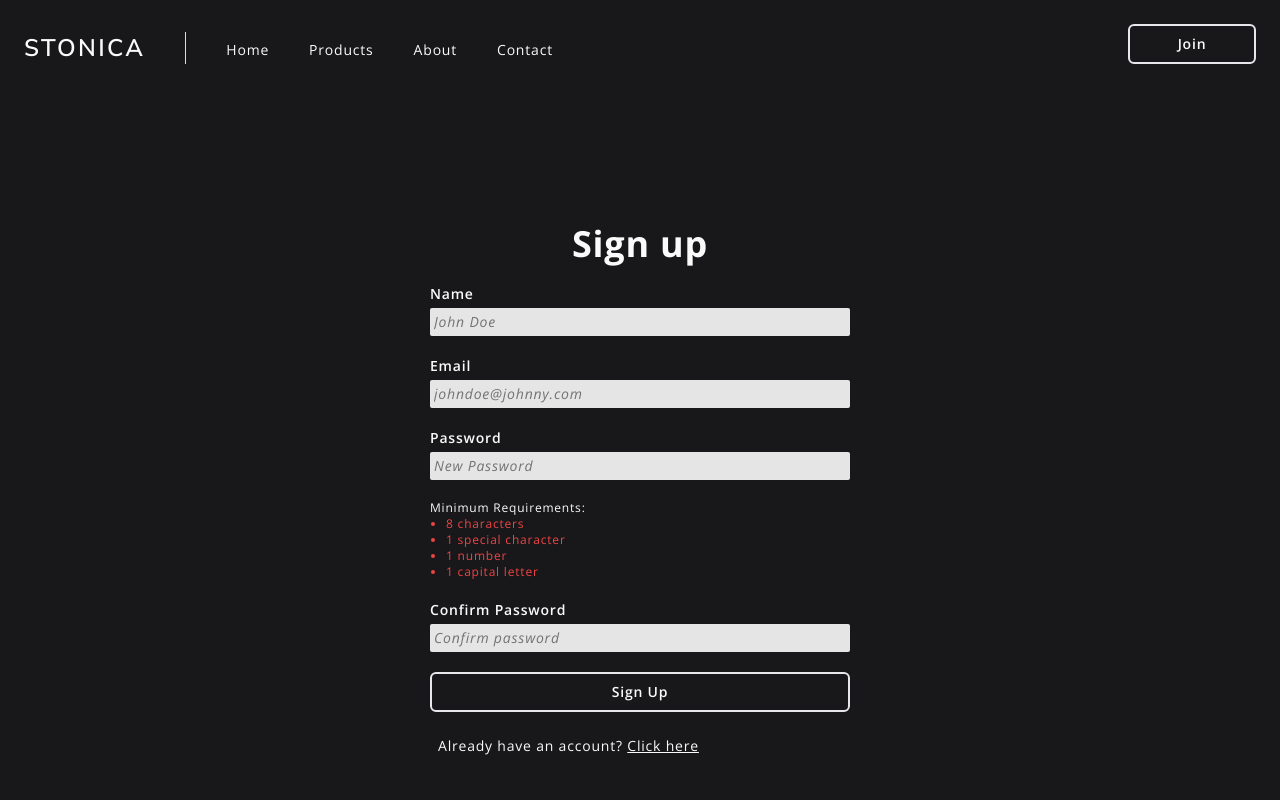
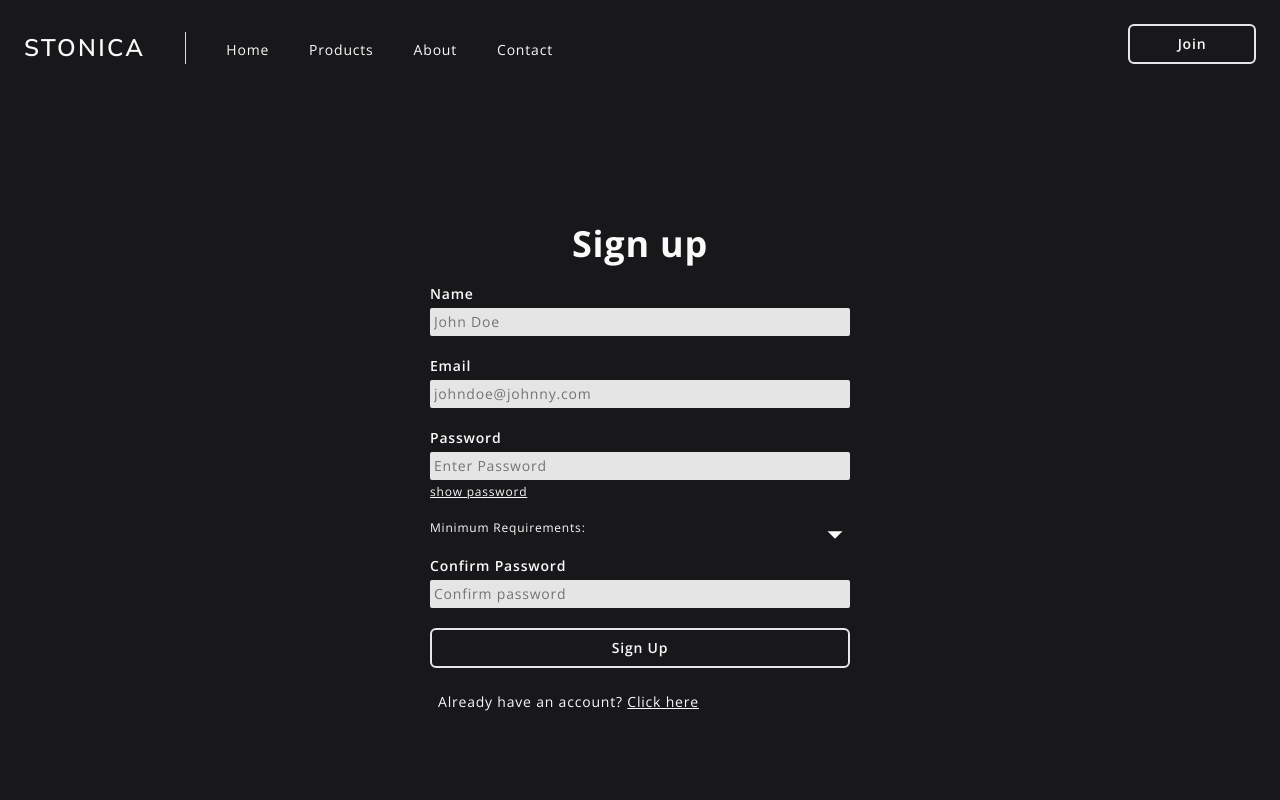
Before and after one commit to shayanabedi98/stonica, a Next.js app: page /vendor/register in a window 1280 px wide. Shown: the top 800 px of the page. Built offline with nearby package versions, Linux system fonts and the light colour scheme; no server answers; the database is empty.

Commit message:
improved QOL on vendor register form, linked to proper backend API

```diff
--- a/app/api/auth/register/route.ts
+++ b/app/api/auth/register/vendor/route.ts
@@ -26,6 +26,7 @@ export async function POST(req: Request) {
         email: email.toLowerCase(),
         hashedPassword,
         isAdmin: false,
+        isVendor: true,
       },
     });
     return NextResponse.json(createUser);
--- a/app/globals.css
+++ b/app/globals.css
@@ -55,11 +55,3 @@ form {
 .loading {
   animation: 0.8s spin infinite linear;
 }
-
-.active {
-  opacity: 1;
-}
-
-.inactive {
-  opacity: 0;
-}
--- a/components/forms/Input.tsx
+++ b/components/forms/Input.tsx
@@ -1,3 +1,7 @@
+"use client";
+
+import { useState } from "react";
+
 type Props = {
   label: string;
   name: string;
@@ -8,6 +12,7 @@ type Props = {
   value: number | string;
   autoComplete?: string;
   pattern?: string;
+  showPasswordOption?: boolean;
   onChange: (str1: string, str2: string) => void;
 };
 
@@ -22,7 +27,10 @@ export default function Input({
   notRequired,
   autoComplete,
   pattern,
+  showPasswordOption,
 }: Props) {
+  const [showPassword, setShowPassword] = useState(false);
+
   return (
     <div className="flex w-full flex-col gap-1">
       <label className="text-sm font-semibold" htmlFor={name}>
@@ -36,11 +44,19 @@ export default function Input({
         required={notRequired ? false : true}
         value={value}
         placeholder={placeholder}
-        className={`rounded-sm bg-neutral-200 p-1 text-sm font-semibold text-primary placeholder:font-normal placeholder:italic placeholder:text-neutral-500 ${disabled ? "cursor-not-allowed text-neutral-500" : ""}`}
-        type={type}
+        className={`rounded-sm bg-neutral-200 p-1 text-sm font-semibold text-primary placeholder:font-normal placeholder:text-neutral-500 ${disabled ? "cursor-not-allowed text-neutral-500" : ""}`}
+        type={type == "password" ? (showPassword ? "text" : "password") : type}
         name={name}
         onChange={(e) => onChange(e.target.name, e.target.value)}
       />
+      {type == "password" && showPasswordOption && (
+        <span
+          onClick={() => setShowPassword(!showPassword)}
+          className="cursor-pointer text-xs underline"
+        >
+          {showPassword ? "hide" : "show"} password
+        </span>
+      )}
     </div>
   );
 }
--- a/components/forms/SignUpForm.tsx
+++ b/components/forms/SignUpForm.tsx
@@ -7,6 +7,7 @@ import Loader from "../other/Loader";
 import toast from "react-hot-toast";
 import { useRouter } from "next/navigation";
 import Link from "next/link";
+import { IoMdArrowDropdown } from "react-icons/io";
 
 export default function SignUpForm() {
   const [loading, setLoading] = useState(false);
@@ -22,6 +23,7 @@ export default function SignUpForm() {
     numChar: false,
     capChar: false,
   });
+  const [showRequirements, setShowRequirements] = useState(false);
 
   const router = useRouter();
 
@@ -78,12 +80,13 @@ export default function SignUpForm() {
       !numberRegex.test(formData.password)
     ) {
       toast.error("Password does not meet requirements");
+      setShowRequirements(true);
       setLoading(false);
       return;
     }
 
     try {
-      const res = await fetch("/api/auth/register", {
+      const res = await fetch("/api/auth/register/vendor", {
         method: "POST",
         headers: {
           "Content-type": "application/json",
@@ -99,8 +102,8 @@ export default function SignUpForm() {
           password: "",
           confirmPassword: "",
         });
-        router.push("/vendor/sign-in");
-        router.refresh()
+        router.push("/sign-in");
+        router.refresh();
       } else {
         const errorData = await res.json();
         if (errorData.message === "User already exists") {
@@ -121,7 +124,7 @@ export default function SignUpForm() {
 
   return (
     <form
-        className="form flex mx-auto min-w-[420px] flex-col gap-5 rounded-md"
+      className="form mx-auto flex min-w-[420px] flex-col gap-5 rounded-md"
       onSubmit={handleSubmit}
     >
       <h3 className="self-center">Sign up</h3>
@@ -144,15 +147,22 @@ export default function SignUpForm() {
       />
       <Input
         value={formData.password}
-          placeholder="New Password"
+        placeholder="Enter Password"
         name="password"
         label="Password"
+        showPasswordOption
         type="password"
         onChange={handleChange}
       />
-        <div className="text-xs">
+      <div className="relative select-none text-xs">
         <p>Minimum Requirements:</p>
-          <ul className="list-disc pl-4">
+        <IoMdArrowDropdown
+          className={`absolute right-0 top-0 cursor-pointer text-3xl transition duration-150 lg:hover:scale-110 ${showRequirements ? "rotate-180" : ""}`}
+          onClick={() => setShowRequirements(!showRequirements)}
+        />
+        <ul
+          className={`list-disc pl-4 ${showRequirements ? "h-full opacity-100" : "h-0 opacity-0"}`}
+        >
           <li
             className={
               meetsRequirements.minLength ? "text-green-500" : "text-red-500"
@@ -162,9 +172,7 @@ export default function SignUpForm() {
           </li>
           <li
             className={
-                meetsRequirements.specialChar
-                  ? "text-green-500"
-                  : "text-red-500"
+              meetsRequirements.specialChar ? "text-green-500" : "text-red-500"
             }
           >
             1 special character
```
Lines whose indentation alone changed are shown as unchanged.
